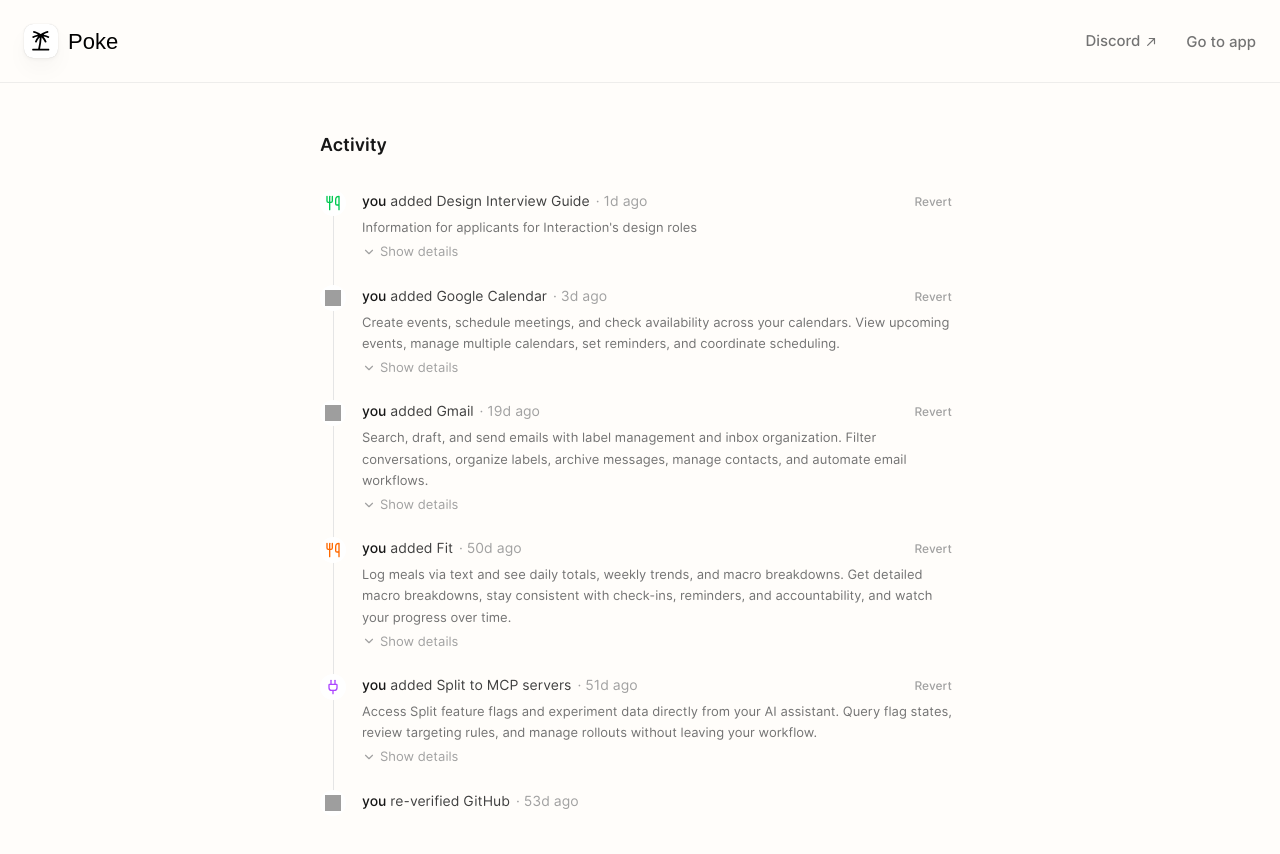
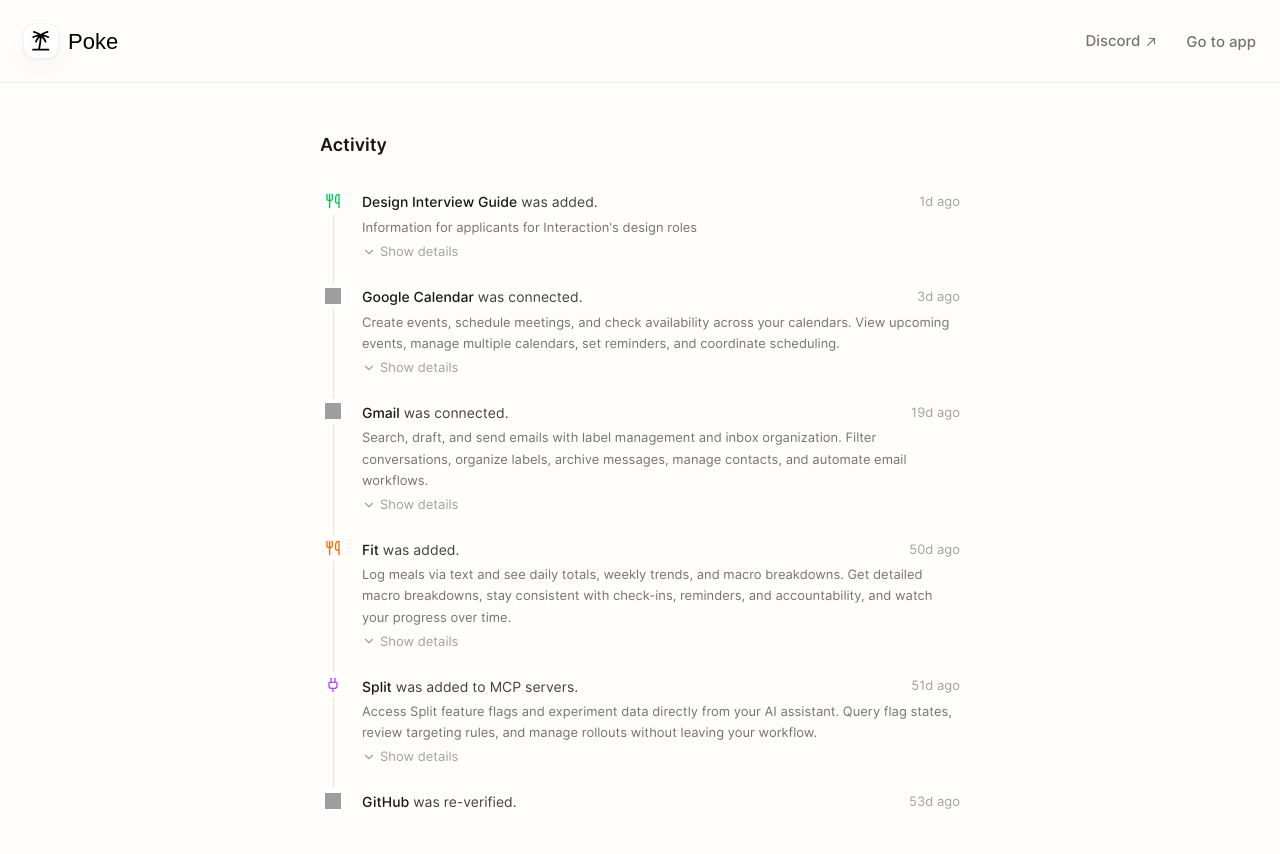
Before and after one commit to mw-171/interaction, a Next.js app: page / in a window 1280 px wide. Shown: the top 854 px of the page. Built offline with nearby package versions, Linux system fonts and the light colour scheme; grey boxes are pictures that could not be loaded; a web font is replaced by a local one.

Commit message:
Reorganize layout a bit

```diff
--- a/app/components/activity-row.tsx
+++ b/app/components/activity-row.tsx
@@ -92,14 +92,14 @@
     typeof timestamp === "string" ? timestamp : timestamp.toISOString();
 
   return (
-    <div className="relative flex items-start gap-3 md:gap-4">
+    <div className="group relative flex items-start gap-3 md:gap-4">
       {!isLast && (
         <div className="absolute top-6 left-[13px] h-full w-px bg-neutral-200 dark:bg-neutral-800" />
       )}
 
       {/* Icon */}
       <div
-        className={`relative z-10 mt-[-1px] flex size-[26px] shrink-0 items-center justify-center rounded-full bg-white dark:bg-neutral-950 ${iconColor}`}
+        className={`relative z-10 mt-[-3px] flex size-[26px] shrink-0 items-center justify-center rounded-full bg-white dark:bg-neutral-950 ${iconColor}`}
       >
         {icon}
       </div>
@@ -107,30 +107,30 @@
       {/* Content */}
       <div className="min-w-0 flex-1 pb-6">
         {/* Header row */}
-        <div className="flex items-start justify-between gap-3">
-          <div className="text-[14px] leading-snug text-neutral-700 dark:text-neutral-300">
-            <p>
+        <div className="flex items-center justify-between gap-3">
+          <div className="flex items-center gap-1.5">
+            <p className="text-[14px] leading-snug text-neutral-700 dark:text-neutral-300">
               <span className="font-medium text-neutral-900 dark:text-neutral-100">
                 {actor}
               </span>{" "}
               {action}
-              <span className="ml-1.5 whitespace-nowrap text-neutral-400 dark:text-neutral-500">
-                ·{" "}
-                <time dateTime={isoString} className="tabular-nums">
-                  {formatRelativeTime(timestamp)}
-                </time>
-              </span>
             </p>
-          </div>
             {onRevert && (
               <button
                 type="button"
                 onClick={onRevert}
-              className="shrink-0 rounded-md px-2 py-0.5 text-[12px] font-medium text-neutral-400 transition-colors duration-200 ease-out hover:bg-red-50 hover:text-red-600 disabled:opacity-50 dark:text-neutral-500 dark:hover:bg-red-500/10 dark:hover:text-red-400"
+                className="shrink-0 rounded-md px-2 py-0.5 text-[12px] font-medium text-neutral-400 opacity-0 transition-[opacity,color,background-color] duration-150 ease-out hover:bg-red-50 hover:text-red-600 group-hover:opacity-100 dark:text-neutral-500 dark:hover:bg-red-500/10 dark:hover:text-red-400 motion-reduce:transition-none"
               >
-              Revert
+                Undo
               </button>
             )}
+          </div>
+          <time
+            dateTime={isoString}
+            className="shrink-0 text-[13px] tabular-nums text-neutral-400 dark:text-neutral-500"
+          >
+            {formatRelativeTime(timestamp)}
+          </time>
         </div>
 
         {/* Description */}
--- a/app/data/dummy.tsx
+++ b/app/data/dummy.tsx
@@ -53,8 +53,8 @@
   {
     icon: <LucideIcon icon={Utensils} />,
     iconColor: "text-green-500",
-    actor: "you",
-    action: "added Design Interview Guide",
+    actor: "Design Interview Guide",
+    action: "was added.",
     timestamp: "2026-06-03T19:54:47.327Z",
     description: "Information for applicants for Interaction's design roles",
     details: [
@@ -70,8 +70,8 @@
   {
     icon: <GoogleCalendarIcon />,
     iconColor: "",
-    actor: "you",
-    action: "added Google Calendar",
+    actor: "Google Calendar",
+    action: "was connected.",
     timestamp: "2026-06-01T14:30:00.000Z",
     description:
       "Create events, schedule meetings, and check availability across your calendars. View upcoming events, manage multiple calendars, set reminders, and coordinate scheduling.",
@@ -87,8 +87,8 @@
   {
     icon: <GmailIcon />,
     iconColor: "",
-    actor: "you",
-    action: "added Gmail",
+    actor: "Gmail",
+    action: "was connected.",
     timestamp: "2026-05-16T09:15:00.000Z",
     description:
       "Search, draft, and send emails with label management and inbox organization. Filter conversations, organize labels, archive messages, manage contacts, and automate email workflows.",
@@ -104,8 +104,8 @@
   {
     icon: <LucideIcon icon={Utensils} />,
     iconColor: "text-orange-500",
-    actor: "you",
-    action: "added Fit",
+    actor: "Fit",
+    action: "was added.",
     timestamp: "2026-04-15T11:20:00.000Z",
     description:
       "Log meals via text and see daily totals, weekly trends, and macro breakdowns. Get detailed macro breakdowns, stay consistent with check-ins, reminders, and accountability, and watch your progress over time.",
@@ -122,8 +122,8 @@
   {
     icon: <LucideIcon icon={Plug} />,
     iconColor: "text-purple-500",
-    actor: "you",
-    action: "added Split to MCP servers",
+    actor: "Split",
+    action: "was added to MCP servers.",
     timestamp: "2026-04-14T16:45:00.000Z",
     description:
       "Access Split feature flags and experiment data directly from your AI assistant. Query flag states, review targeting rules, and manage rollouts without leaving your workflow.",
@@ -140,8 +140,8 @@
   {
     icon: <GitHubIcon />,
     iconColor: "",
-    actor: "you",
-    action: "re-verified GitHub",
+    actor: "GitHub",
+    action: "was re-verified.",
     timestamp: "2026-04-12T10:00:00.000Z",
     isLast: true,
   },
```
Lines whose indentation alone changed are shown as unchanged.
